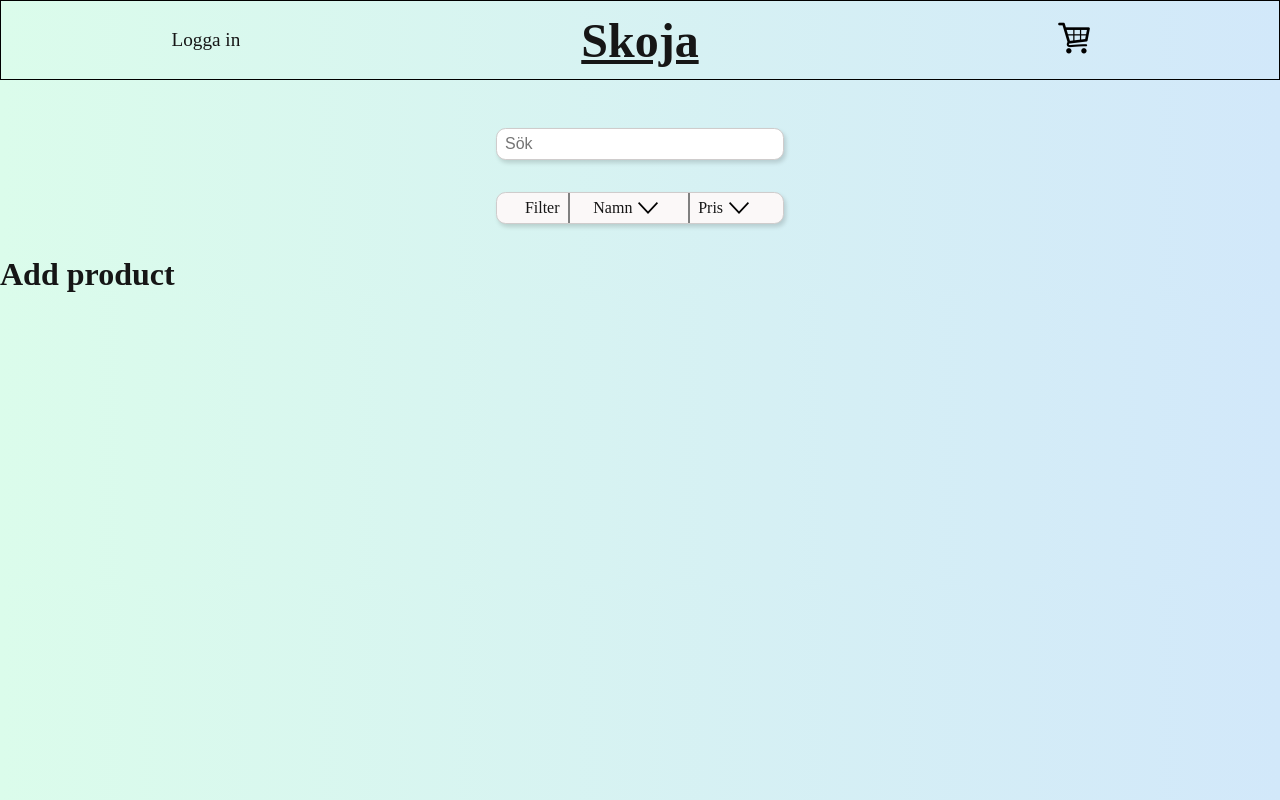
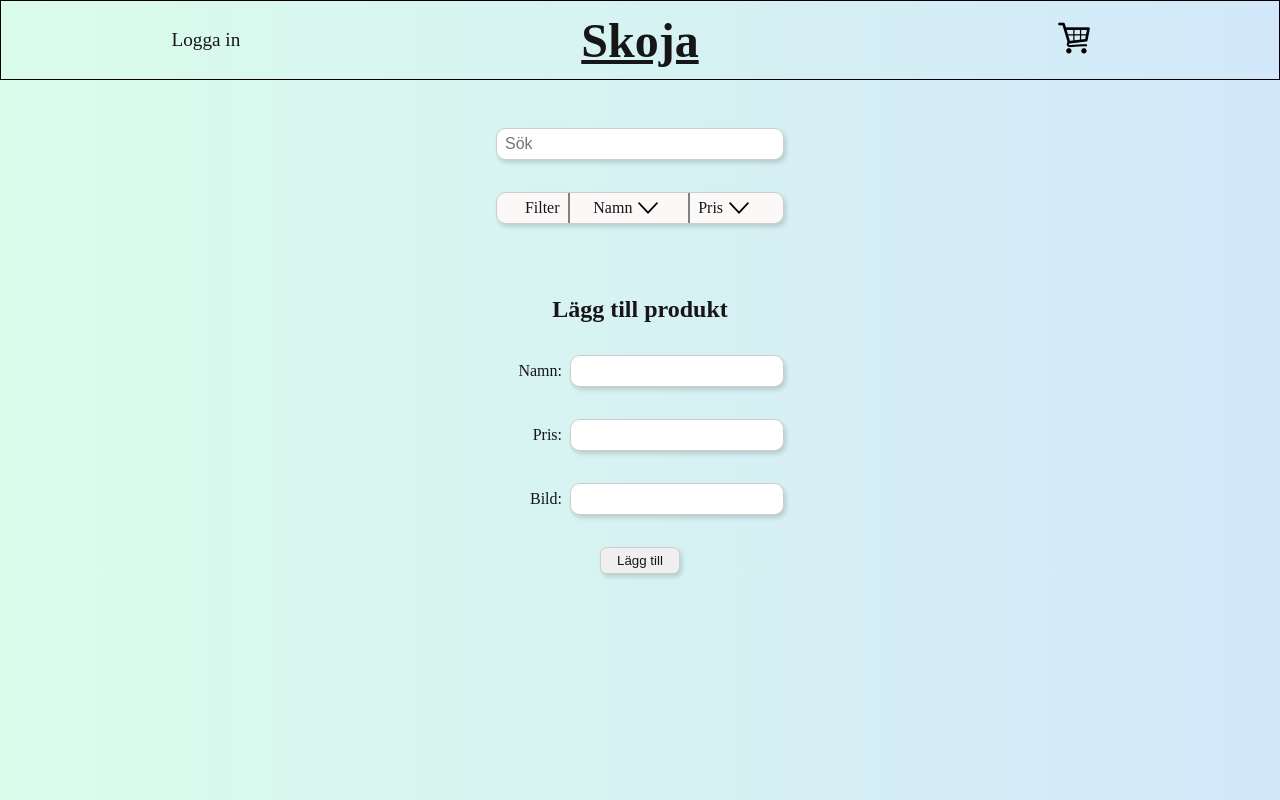
Before and after one commit to Willi4mL/SummerToys, a React (Vite) app in the folder summerToy/: page /#/add-object in a window 1280 px wide. Built offline with nearby package versions, Linux system fonts and the light colour scheme.

Commit message:
add product form

```diff
--- a/summerToy/src/components/Atom.js
+++ b/summerToy/src/components/Atom.js
@@ -10,7 +10,7 @@
 	default: true
 })
 
-export const isAddObjectState = atom({
-	key: 'isAddObjectState',
+export const isBarsState = atom({
+	key: 'isBarState',
 	default: true
 })
--- a/summerToy/src/components/FilterBar.jsx
+++ b/summerToy/src/components/FilterBar.jsx
@@ -1,10 +1,10 @@
 import { useRecoilState } from "recoil"
-import { isAddObjectState } from "./Atom"
+import { isBarsState } from "./Atom"
 
 const FilterBar = () => {
-	const [isAddObject, setIsAddObject] = useRecoilState(isAddObjectState)
+	const [isFilterBar, setFilterBar] = useRecoilState(isBarsState)
 
-	if(isAddObject)
+	if(isFilterBar)
 	return (
 		<div className="filter-container">
 			<div className="flex-container">
--- a/summerToy/src/components/Header.jsx
+++ b/summerToy/src/components/Header.jsx
@@ -1,11 +1,11 @@
 import { NavLink } from "react-router-dom"
 import { useRecoilState } from "recoil"
-import { isLoggedInState, loginState, isAddObjectState } from "./Atom"
+import { isLoggedInState, loginState, isBarsState } from "./Atom"
 
 const Header = () => {
 	const [isVisibleLogIn, setIsvisibleLogIn] = useRecoilState(loginState)
 	const [isLoggedIn, setIsloggedIn] = useRecoilState(isLoggedInState)
-	const [isAddObject, setIsAddObject] = useRecoilState(isAddObjectState)
+	const [isFilterBar, setFilterBar] = useRecoilState(isBarsState)
 
 	const toggleLogIn = () => {
 		setIsvisibleLogIn(!isVisibleLogIn)
@@ -13,16 +13,16 @@
 
 	const LogOut = () => {
 		setIsloggedIn(true)
-		setIsAddObject(true)
+		setFilterBar(true)
 	}
 
 	if (isLoggedIn) {
 		return (
 			<header className="header-container">
 				<p className="header-login" onClick={toggleLogIn}>Logga in</p>
-				<NavLink to='home'><h1 className="header-heading">Skoja</h1></NavLink>
+				<NavLink to='home'><h1 className="header-heading" onClick={() => {setFilterBar(true)}}>Skoja</h1></NavLink>
 				<div className="empty-space">
-					<NavLink to='cart'><img className="header-icon" src="/images/cart.png" alt='add to cart' /> </NavLink>
+					<NavLink to='cart'><img className="header-icon" src="/images/cart.png" alt='add to cart' onClick={() => {setFilterBar(false)}} /> </NavLink>
 				</div>
 			</header>
 		)
@@ -31,7 +31,7 @@
 		return (
 			<header className="header-container">
 				<p className="header-login" onClick={LogOut}><NavLink to='home'>Logga ut</NavLink></p>
-				<h1 className="header-heading"><NavLink to='home'>Skoja</NavLink></h1>
+				<h1 className="header-heading"><NavLink to='home' onClick={() => {setFilterBar(true)}}>Skoja</NavLink></h1>
 				<div className="empty-space">
 					<NavLink to='add-object'><img className="header-icon" src="/images/add.png" alt='add object' /> </NavLink>
 				</div>
--- a/summerToy/src/components/LogIn.jsx
+++ b/summerToy/src/components/LogIn.jsx
@@ -1,29 +1,29 @@
 import { useRecoilState } from "recoil"
-import { loginState } from "./Atom"
+import { isBarsState, loginState, isLoggedInState } from "./Atom"
 import { NavLink } from "react-router-dom"
-import { isLoggedInState, isAddObjectState } from "./Atom"
 
 const LogIn = () => {
 	const [isVisibleLogIn, setIsvisibleLogIn] = useRecoilState(loginState)
 	const [isLoggedIn, setIsloggedIn] = useRecoilState(isLoggedInState)
-	const [isAddObject, setIsAddObject] = useRecoilState(isAddObjectState)
+	const [isFilterBar, setFilterBar] = useRecoilState(isBarsState)
 
-	const closeLogIn = () => {
+	const handleLogIn = () => {
 		setIsvisibleLogIn(false)
 		setIsloggedIn(false)
-		setIsAddObject(false)
+		setFilterBar(false)
 	}
+
 	return (
 		<div className="log">
 			{isVisibleLogIn && <div className="login-container">
 				<form className="login-form">
 					<h2 className="login-header">Logga in</h2>
-					<img className="close-icon" src="/images/close.png" alt='close' onClick={closeLogIn}/>
+					<img className="close-icon" src="/images/close.png" alt='close' onClick={() => {setIsvisibleLogIn(false)}}/>
 					<p className="username">Användarnamn:</p>
 					<input className="login-input-name"></input>
 					<p className="password">Lösenord:</p>
 					<input className="login-input-password"></input>
-					<button className="login-button" onClick={closeLogIn}><NavLink to='logged-in'> Logga in </NavLink></button>
+					<button className="login-button" onClick={handleLogIn}><NavLink to='logged-in'> Logga in </NavLink></button>
 				</form>
 			</div>}
 		</div>
--- a/summerToy/src/components/Search.jsx
+++ b/summerToy/src/components/Search.jsx
@@ -1,10 +1,10 @@
 import { useRecoilState } from "recoil"
-import { isAddObjectState } from "./Atom"
+import { isBarsState } from "./Atom"
 
 const Search = () => {
-	const [isAddObject, setIsAddObject] = useRecoilState(isAddObjectState)
+	const [isFilterBar, setFilterBar] = useRecoilState(isBarsState)
 
-	if(isAddObject){
+	if(isFilterBar){
 		return (
 			<div className="search-container">
 			<input className="search-input" placeholder="Sök"></input>
--- a/summerToy/src/components/routes/AddObject.jsx
+++ b/summerToy/src/components/routes/AddObject.jsx
@@ -1,7 +1,16 @@
 const AddObject = () => (
 	<main>
-		<div>
-			<h1>Add product</h1>
+		<h2 className="add-product-heading">Lägg till produkt</h2>
+		<div className="add-product-container">
+			<form className="add-form">
+				<p className="add-product-name">Namn:</p>
+				<input className="add-product-name-input"></input>
+				<p className="add-product-price">Pris:</p>
+				<input className="add-product-price-input"></input>
+				<p className="add-product-image">Bild:</p>
+				<input className="add-product-image-input"></input>
+				<button className="add-product-button">Lägg till</button>
+			</form>
 		</div>
 	</main>
 )
--- a/summerToy/src/components/routes/Home.jsx
+++ b/summerToy/src/components/routes/Home.jsx
@@ -1,8 +1,10 @@
-const Home = () => (
+const Home = () => {
+	return (
 		<main>
 			<div>
 				<h1>Home</h1>
 			</div>
 		</main>
 	)
+}
 export default Home
--- a/summerToy/src/main.jsx
+++ b/summerToy/src/main.jsx
@@ -4,6 +4,7 @@
 import './styling/header.css'
 import './styling/login.css'
 import './styling/searchNavbar.css'
+import './styling/addProduct.css'
 import { RouterProvider } from 'react-router-dom'
 import { router } from './components/routes/Config.jsx'
 import { RecoilRoot } from 'recoil'
--- /dev/null
+++ b/summerToy/src/styling/addProduct.css
@@ -0,0 +1,97 @@
+.add-product-heading {
+	text-align: center;
+	margin-top: 3em;
+}
+
+.add-product-container {
+	display: flex;
+	justify-content: center;
+	margin-top: 2em;
+}
+
+.add-form {
+	display: grid;
+	grid-template-columns: repeat(4, 1fr);
+	width: 18em;
+	gap: 2em 0.5em;
+}
+
+.add-product-name {
+	grid-column: 1;
+	grid-row: 1;
+	display: flex;
+	align-items: center;
+	justify-content: flex-end;
+}
+
+.add-product-name-input {
+	grid-column: 2 / span 3;
+	grid-row: 1;
+	border-radius: 0.6em;
+	border: 1px solid #CFCCCC;
+	box-shadow: 2px 3px 4px #00000025;
+	height: 2em;
+	font-size: 1em;
+	padding-left: 0.5em;
+}
+
+.add-product-price {
+	grid-column: 1;
+	grid-row: 2;
+	display: flex;
+	align-items: center;
+	justify-content: flex-end;
+}
+
+.add-product-price-input {
+	grid-column: 2 / span 3;
+	grid-row: 2;
+	border-radius: 0.6em;
+	border: 1px solid #CFCCCC;
+	box-shadow: 2px 3px 4px #00000025;
+	height: 2em;
+	font-size: 1em;
+	padding-left: 0.5em;
+}
+
+.add-product-image {
+	grid-column: 1;
+	grid-row: 3;
+	display: flex;
+	align-items: center;
+	justify-content: flex-end;
+}
+
+.add-product-image-input {
+	grid-column: 2 / span 3;
+	grid-row: 3;
+	border-radius: 0.6em;
+	border: 1px solid #CFCCCC;
+	box-shadow: 2px 3px 4px #00000025;
+	height: 2em;
+	font-size: 1em;
+	padding-left: 0.5em;
+}
+
+.add-product-button {
+	grid-column: 2 / span 2;
+	grid-row: 4;
+	border-radius: 0.5em;
+	display: flex;
+	justify-self: center;
+	justify-content: center;
+	align-items: center;
+	width: 6em;
+	height: 2em;
+	border: 1px solid #CFCCCC;
+	box-shadow: 2px 3px 4px #00000025;
+	transition: all 0.4s;
+}
+
+.add-product-button:hover {
+	cursor: pointer;
+	font-size: 0.9em;
+	font-weight: bold;
+	box-shadow: 2px 3px 6px #00000025;
+	background-color: rgb(120, 230, 170);
+}
--- a/summerToy/src/styling/login.css
+++ b/summerToy/src/styling/login.css
@@ -65,6 +65,7 @@
 	box-shadow: 2px 3px 4px #00000025;
 	height: 2em;
 	font-size: 1em;
+	padding-left: 0.5em;
 }
 
 .login-input-password {
@@ -77,6 +78,7 @@
 	box-shadow: 2px 3px 4px #00000025;
 	height: 2em;
 	font-size: 1em;
+	padding-left: 0.5em;
 }
 
 .login-button {
```
Lines whose indentation alone changed are shown as unchanged.
